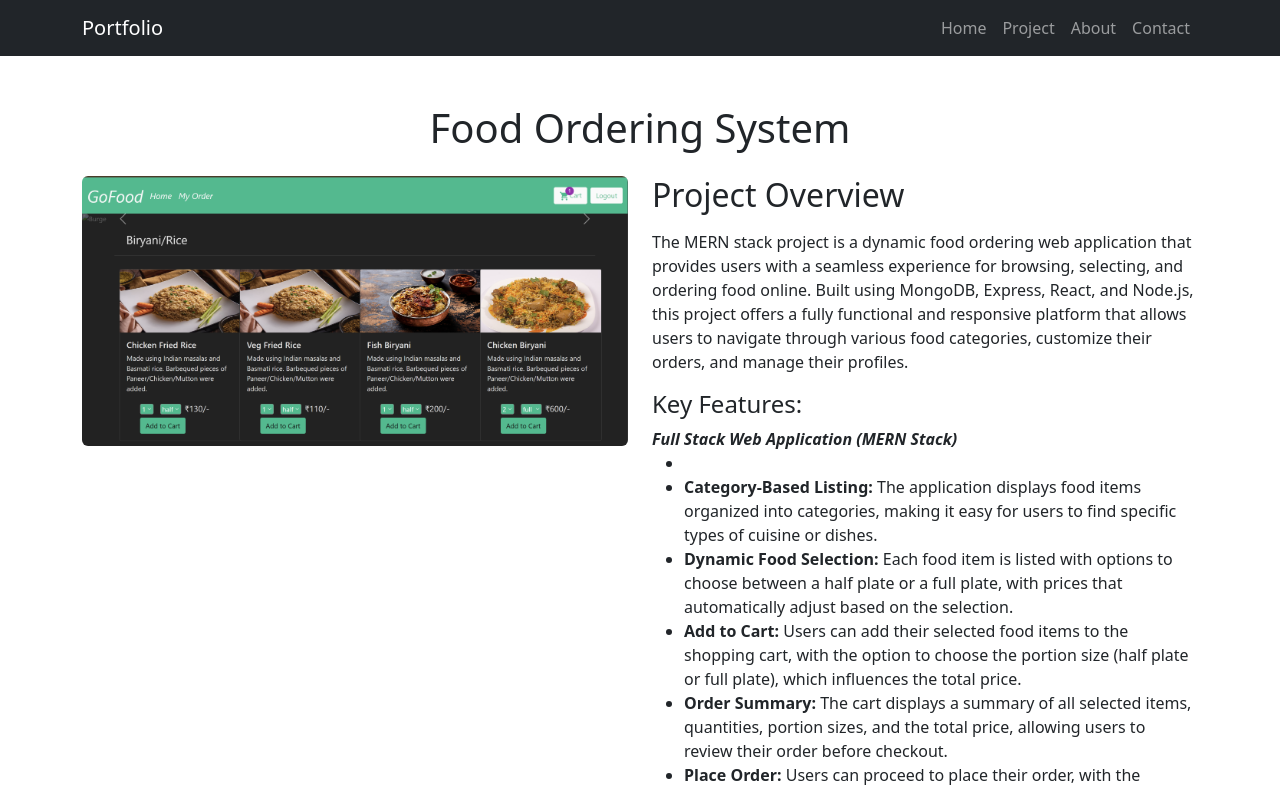
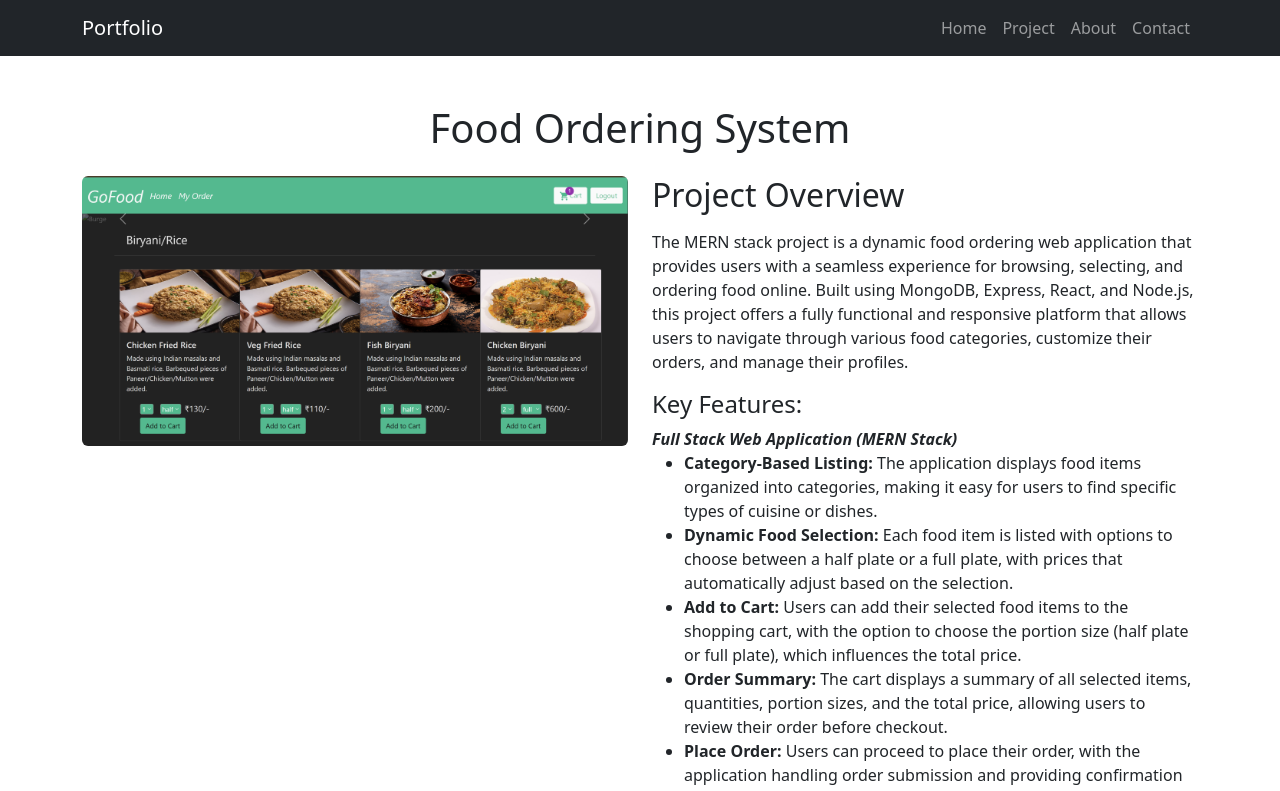
Before and after one commit to sanikant20/Portfolio, a React (Create React App) app: page /food-ordering-project-details in a window 1280 px wide. Shown: the top 791 px of the page. Built offline with nearby package versions, Linux system fonts and the light colour scheme.

Commit message:
remove the unwanted list

```diff
--- a/src/Components/FoodOrderingSystemDetails.js
+++ b/src/Components/FoodOrderingSystemDetails.js
@@ -27,7 +27,6 @@ const FoodOrderingSystem = () => {
                             <h4>Key Features:</h4>
                             <i><b>Full Stack Web Application (MERN Stack)</b></i>
                             <ul>
-                                <li><b></b></li>
                                 <li><b>Category-Based Listing:</b> The application displays food items organized into categories, making it easy for users to find specific types of cuisine or dishes. </li>
                                 <li><b>Dynamic Food Selection:</b> Each food item is listed with options to choose between a half plate or a full plate, with prices that automatically adjust based on the selection.</li>
                                 <li><b>Add to Cart:</b> Users can add their selected food items to the shopping cart, with the option to choose the portion size (half plate or full plate), which influences the total price.</li>
```
